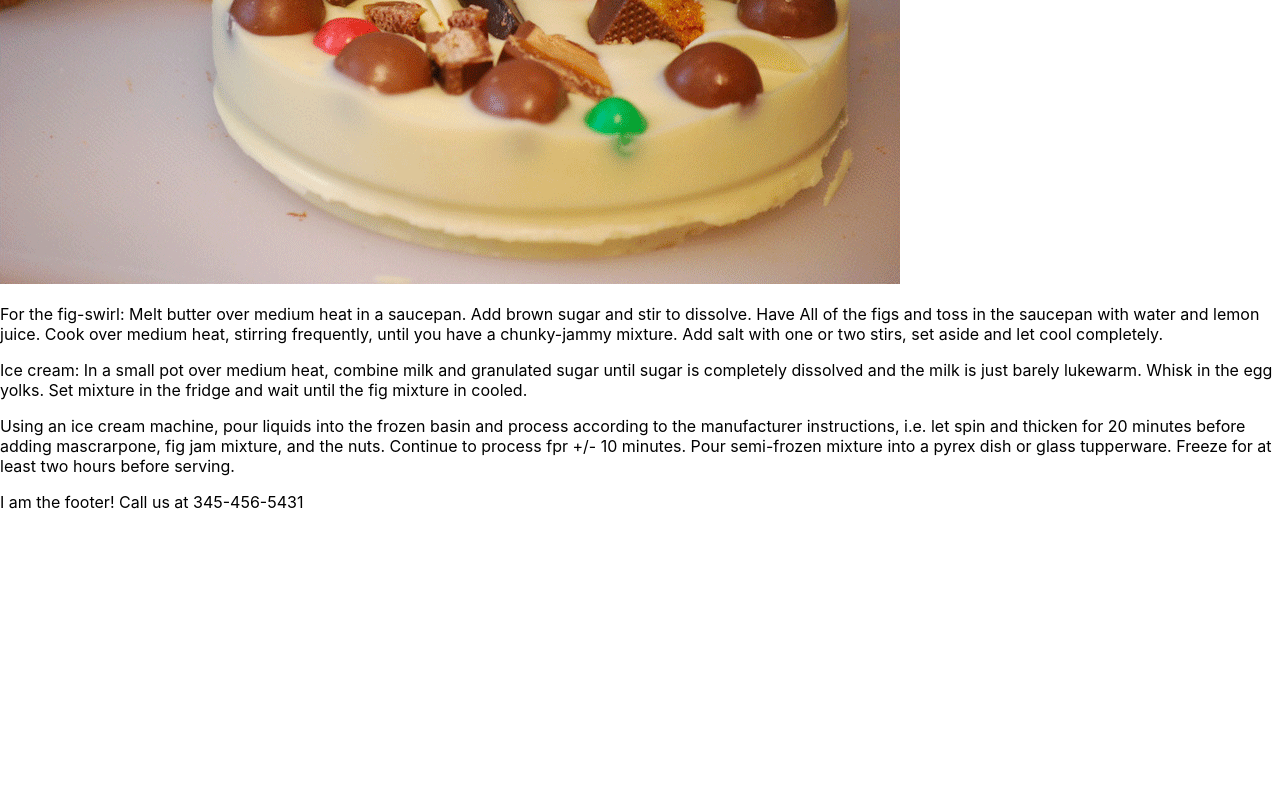
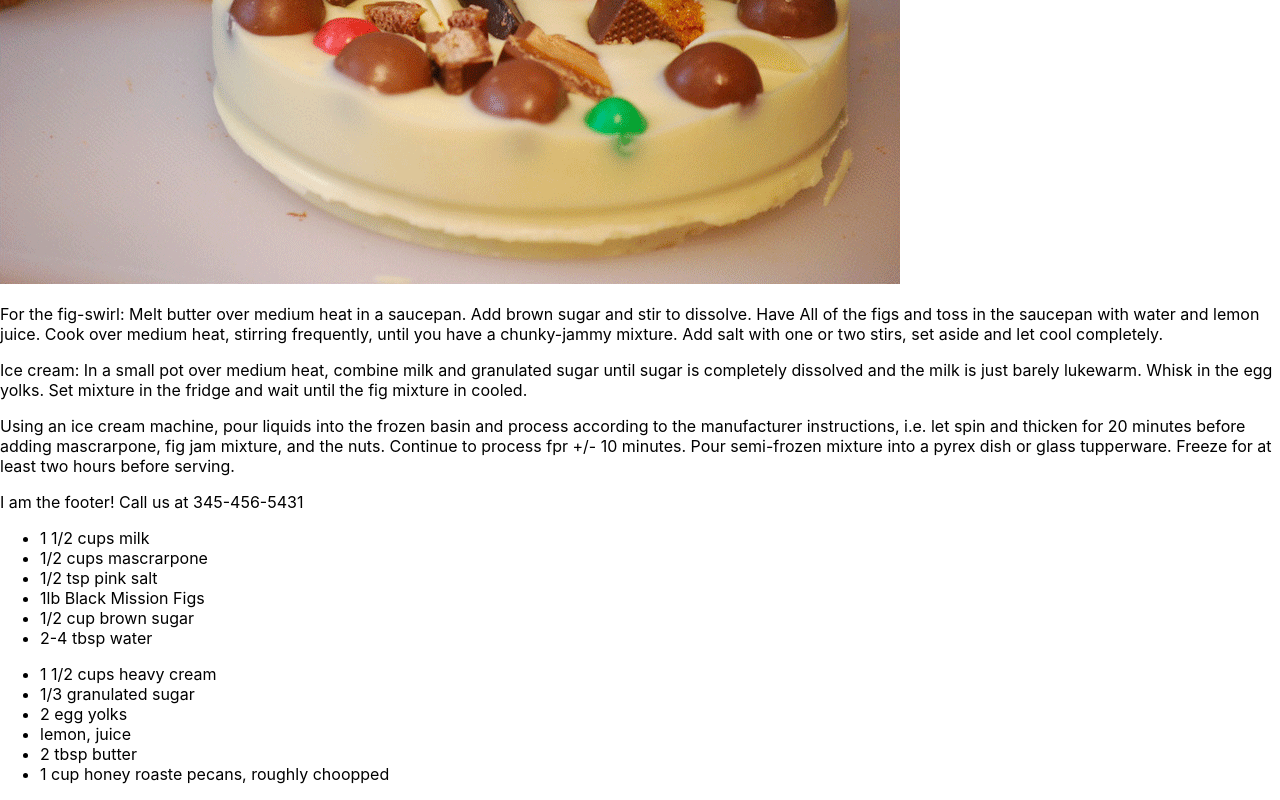
Before and after one commit to sarah-svg/chocolate-pizza-2, a React (Create React App) app: page / in a window 1280 px wide. Shown: the part 606-1406 px from the top of the page. Before the commit the page ends 1118 px from the top, so only its background shows below. Built offline with nearby package versions, Linux system fonts and the light colour scheme.

Commit message:
add recipe list

```diff
--- a/src/App.js
+++ b/src/App.js
@@ -20,11 +20,11 @@ class MyCoolHeader extends React.Component {
             <img src="rss-icon.png"alt="rss icon" />
             <img src="mail-icon.png"alt="mail icon" />
           </div>
-
         </div>
       );
   }
 }
+
 class MyAmazingArticle extends React.Component {
   render() {
       return (
@@ -32,18 +32,15 @@ class MyAmazingArticle extends React.Component {
         <h2>Chocolate Pizza</h2>
         <p>Posted on 15 Dec 2013 / Desserts</p>
         <img src="choco-pizza.png" alt="chocolate pizza" />
-
         <p>
             For the fig-swirl: Melt butter over medium heat in a saucepan. Add brown sugar and stir to dissolve. Have All
             of the figs and toss in the saucepan with water and lemon juice. Cook over medium heat, stirring frequently, until
             you have a chunky-jammy mixture. Add salt with one or two stirs, set aside and let cool completely.
         </p>
-
         <p>
             Ice cream: In a small pot over medium heat, combine milk and granulated sugar until sugar is completely dissolved and the milk is just barely lukewarm.
             Whisk in the egg yolks. Set mixture in the fridge and wait until the fig mixture in cooled.
         </p>
-
         <p>
             Using an ice cream machine, pour liquids into the frozen basin and process according to the manufacturer instructions, i.e. let spin and thicken for 20 minutes before adding mascrarpone, fig jam mixture, and the nuts.
             Continue to process fpr +/- 10 minutes. Pour semi-frozen mixture into a pyrex dish or glass tupperware. Freeze for at least two hours before serving.
@@ -52,6 +49,32 @@ class MyAmazingArticle extends React.Component {
       );
   }
 }
+
+class RecipeList extends React.Component {
+  render() {
+    return (
+      <div>
+        <ul>
+          <li>1 1/2 cups milk</li>
+          <li> 1/2 cups mascrarpone</li>
+          <li> 1/2 tsp pink salt</li>
+          <li>1lb Black Mission Figs</li>
+          <li> 1/2 cup brown sugar</li>
+          <li>2-4 tbsp water</li>
+        </ul>
+        <ul>
+          <li>1 1/2 cups heavy cream</li>
+          <li>1/3 granulated sugar</li>
+          <li>2 egg yolks</li>
+          <li>lemon, juice</li>
+          <li>2 tbsp butter</li>
+          <li>1 cup honey roaste pecans, roughly choopped</li>
+        </ul>
+      </div>
+    )
+  }
+}
+
 
 class MySpecialFooter extends React.Component {
   render() {
@@ -65,12 +88,10 @@ export default class PutEmAllTogether extends React.Component {
   render() {
       return (
         <div>
-         <MyCoolHeader name="dani" />
-
-
-
+          <MyCoolHeader name="dani" />
           <MyAmazingArticle />
           <MySpecialFooter phone="345-456-5431" />
+          <RecipeList />
         </div>
       );
   }
```
